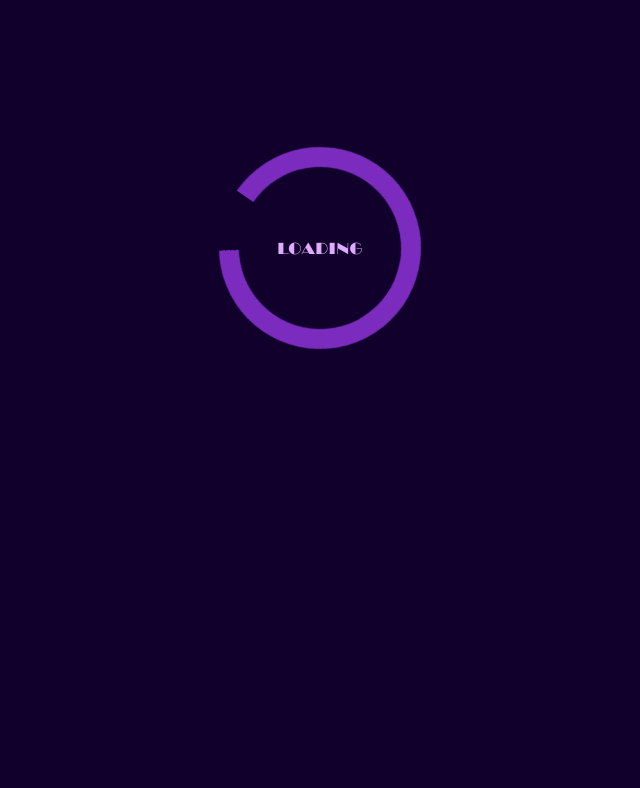
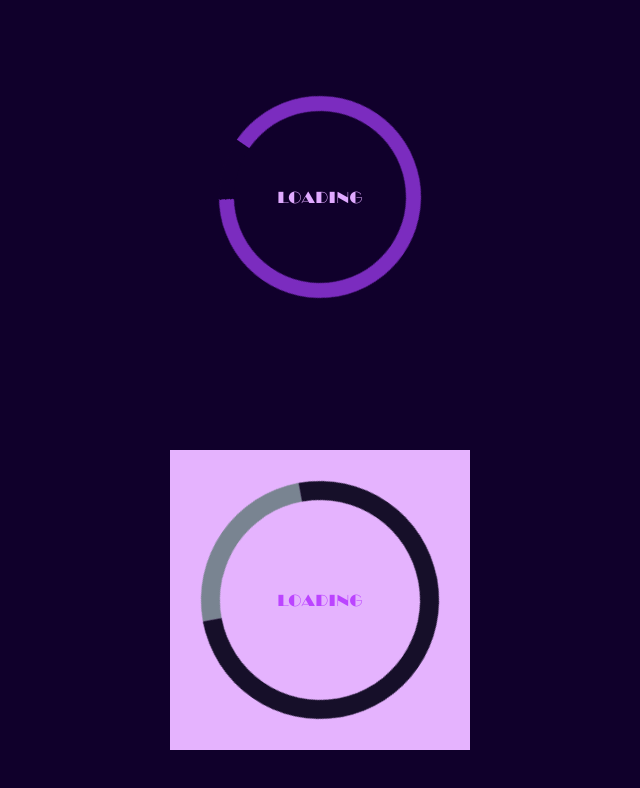
Before and after one commit to Jules-maker/module1, a plain HTML site: page index.html in a window 1280 px wide. Shown: the part 76-864 px from the top of the page, without its empty margins (320-960 px from the left). Before the commit the page ends 800 px from the top, so only its background shows below. Drawn offline with Linux system fonts and the light colour scheme.

Commit message:
style - ajout d un deuxième loader

```diff
--- a/asset/css/style.scss
+++ b/asset/css/style.scss
@@ -134,9 +134,12 @@ table {
     src: url(../font/LTC-Broadway-Regular.ttf);
 }
 // Variables
-$duration : 1300ms;
+// https://coolors.co/palette/10002b-240046-3c096c-5a189a-7b2cbf-9d4edd-c77dff-e0aaff
+$duration: 1300ms;
 $primarycolor: #10002b;
-$text : #e0aaff;
+$secondarycolor: #caff8a;
+$box-visible: #e5b3fe;
+$text: #e0aaff;
 
 // Perso
 body {
@@ -152,10 +155,10 @@ body {
         color: $text;
     }
 }
-.spinner-box {
+.box {
     width: 300px;
     height: 300px;
-    margin: 8% auto;
+    margin: 4% auto;
     background-color: $primarycolor;
     display: grid;
     place-items: center;
@@ -174,8 +177,8 @@ body {
         &::before {
             content: "";
             position: absolute;
-            width: 80%;
-            height: 80%;
+            width: 85%;
+            height: 85%;
             border-radius: 50%;
             background-color: $primarycolor;
         }
@@ -192,6 +195,35 @@ body {
             animation: anti-spin $duration linear infinite;
         }
     }
+    .spinner_border {
+        width: 200px;
+        height: 200px;
+        background-color: $box-visible;
+        border-radius: 50%;
+        border: 1.2em solid #160f29;
+        border-top: 1.2em inset #bfd1e5;
+        position: relative;
+        display: grid;
+        place-items: center;
+        // #160F29 pour bordertop
+        animation: spin $duration linear infinite;
+        &::before {
+            content: "Loading";
+            position: absolute;
+            font-family: "LTC Broadway", Arial, Helvetica, sans-serif;
+            text-transform: uppercase;
+            color: darken($text , 20%);
+            display: block;
+            width: auto;
+            height: auto;
+            object-fit: contain;
+            animation: anti-spin $duration linear infinite;
+
+        }
+    }
+}
+.box-visible {
+    background-color: $box-visible;
 }
 
 @keyframes spin {
@@ -201,7 +233,6 @@ body {
     to {
         transform: rotate(360deg);
     }
-
 }
 @keyframes anti-spin {
     from {
@@ -210,5 +241,4 @@ body {
     to {
         transform: rotate(-360deg);
     }
-
 }
--- a/index.html
+++ b/index.html
@@ -11,12 +11,16 @@
 
 <body>
     <h1>Infinite spinner</h1>
-    <div class="spinner-box">
+    <div class="box">
         <div class="spinner">
         </div>
 
     </div>
+    <div class="box box-visible">
+        <div class="spinner_border">
+        </div>
 
+    </div>
 </body>
 
 </html>
```
Also changed, not shown: asset/css/style.css, 1 other file.
